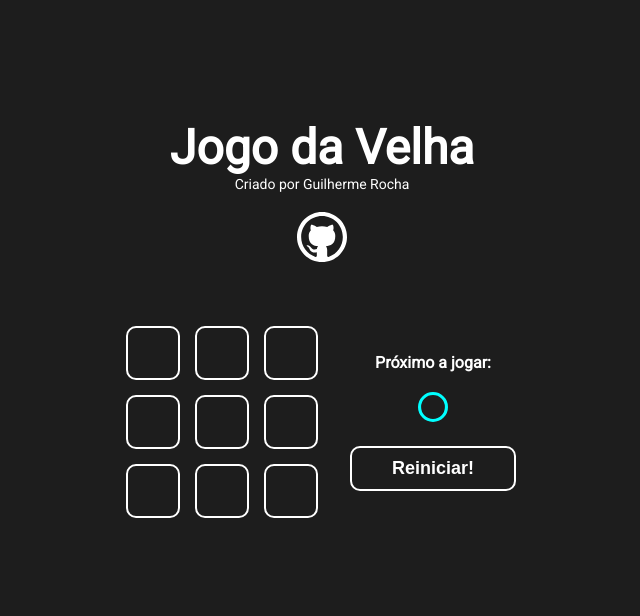
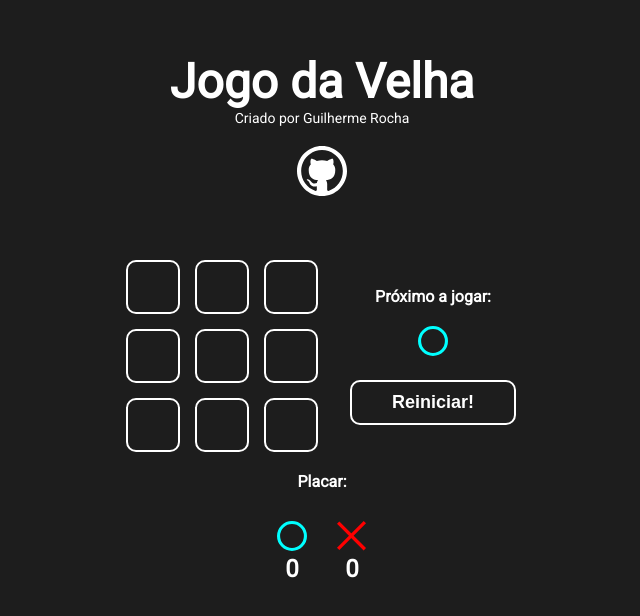
Before and after one commit to SStyum/react-jogo-da-velha, a Next.js app: page / in a window 1280 px wide. Shown: the part 102-718 px from the top of the page, without its empty margins (318-958 px from the left). Built offline with nearby package versions, Linux system fonts and the light colour scheme.

Commit message:
Criado placar

```diff
--- a/src/components/game/Game.jsx
+++ b/src/components/game/Game.jsx
@@ -2,6 +2,7 @@
 import { useState, useEffect } from 'react'
 import GameOption from '../gameOption/GameOption'
 import GameInfo from '../gameInfo/GameInfo'
+import Score from '../score/Score'
 
 const winnerTable = [
   [0, 1, 2],
@@ -66,6 +67,7 @@
   }, [winner])
 
   return (
+    <>
       <div className={styles.gameContent}>
         <div className={styles.game}>
               {
@@ -87,6 +89,8 @@
               isDraw={draw}
             />
       </div>
+      <Score />
+    </>
   )
 }
 
--- a/src/components/game/Game.module.css
+++ b/src/components/game/Game.module.css
@@ -8,6 +8,7 @@
   display: flex;
   gap: 30px;
   align-items: center;
+  margin-bottom: 20px;
 }
 
 @media screen and (max-width: 425px) {
--- /dev/null
+++ b/src/components/score/Score.jsx
@@ -0,0 +1,22 @@
+import styles from './Score.module.css'
+import Icon from '../icon/Icon'
+
+function Score () {
+  return (
+    <>
+      <h4>Placar: </h4>
+      <div className={styles.score}>
+        <div className={styles.scoreContent}>
+         <Icon iconName="circle" />
+         <h2>0</h2>
+        </div>
+        <div className={styles.scoreContent}>
+          <Icon iconName="x" />
+          <h2>0</h2>
+        </div>
+      </div>
+    </>
+  )
+}
+
+export default Score
--- /dev/null
+++ b/src/components/score/Score.module.css
@@ -0,0 +1,12 @@
+.score {
+  display: flex;
+  gap: 30px;
+  margin-top: 20px;
+}
+
+.scoreContent {
+  display: flex;
+  flex-direction: column;
+  align-items: center;
+  margin-top: 10px;
+}
```
Lines whose indentation alone changed are shown as unchanged.
